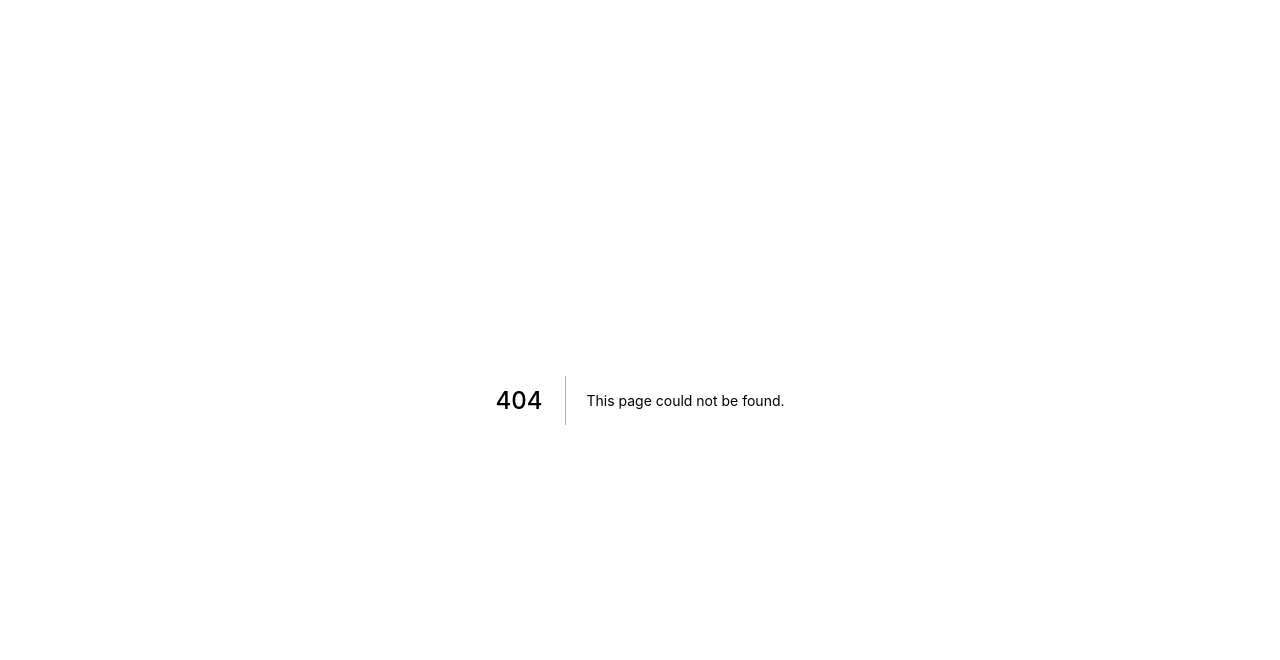
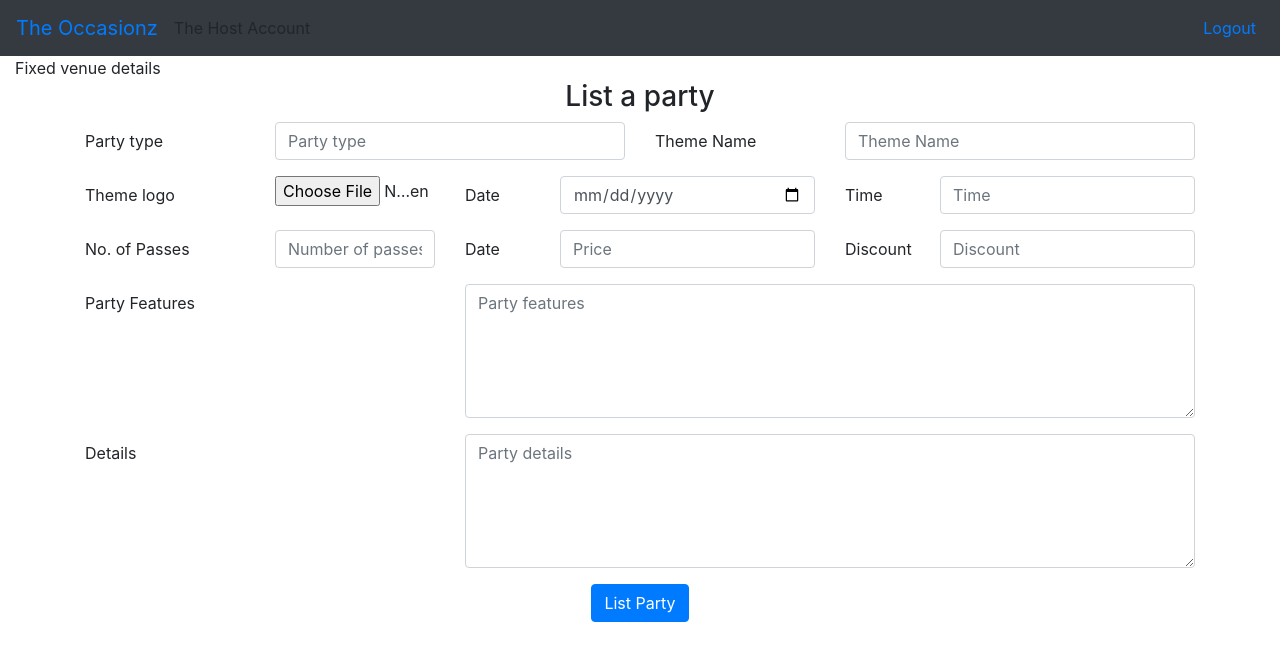
Before and after one commit to Theoccasionz/Frontend, a Next.js app: page /listparty in a window 1280 px wide. Before the commit this address had no page. Shown: the top 660 px of the page. Built offline with nearby package versions, Linux system fonts and the light colour scheme.

Commit message:
feat:listparty basic page added
Signed-off-by: k-kumar-01 <kushalkumargupta4@gmail.com>

```diff
--- /dev/null
+++ b/components/host/form.tsx
@@ -0,0 +1,157 @@
+import { FC, Fragment } from 'react';
+
+import { useForm } from 'react-hook-form';
+import Form from 'react-bootstrap/Form';
+import Row from 'react-bootstrap/Row';
+import Col from 'react-bootstrap/Col';
+import Button from 'react-bootstrap/Button';
+
+const ListPartyForm: FC = () => {
+  const { register, handleSubmit, errors } = useForm({ mode: 'onTouched' });
+
+  interface FormData {
+    id: string;
+    number: string;
+    password: string;
+  }
+
+  const onSubmit = (data: FormData, e: any) => {
+    console.log(typeof data);
+  };
+
+  return (
+    <Fragment>
+      <h3 className="text-center">List a party</h3>
+      <Form onSubmit={handleSubmit(onSubmit)}>
+        <Form.Group as={Row}>
+          <Form.Label column md={12} lg={2}>
+            Party type
+          </Form.Label>
+          <Col md={12} lg={4}>
+            <Form.Control
+              type="text"
+              name="ptype"
+              placeholder="Party type"
+              ref={register({ required: true })}
+            />
+            {errors.ptype && <small className="text-danger">Party type required</small>}
+          </Col>
+          <Form.Label column md={12} lg={2}>
+            Theme Name
+          </Form.Label>
+          <Col md={12} lg={4}>
+            <Form.Control
+              type="text"
+              name="tname"
+              placeholder="Theme Name"
+              ref={register({ required: true })}
+            />
+            {errors.tname && <small className="text-danger">Theme Name required</small>}
+          </Col>
+        </Form.Group>
+        <Form.Group as={Row}>
+          <Form.Label column md={12} lg={2}>
+            Theme logo
+          </Form.Label>
+          <Col md={12} lg={2}>
+            <Form.Control type="file" name="tlogo" />
+          </Col>
+          <Form.Label column md={12} lg={1}>
+            Date
+          </Form.Label>
+          <Col md={12} lg={3}>
+            <Form.Control
+              type="date"
+              name="date"
+              placeholder="Date"
+              ref={register({ required: true })}
+            />
+            {errors.date && <small className="text-danger">Date Required</small>}
+          </Col>
+          <Form.Label column md={12} lg={1}>
+            Time
+          </Form.Label>
+          <Col md={12} lg={3}>
+            <Form.Control
+              type="text"
+              name="date"
+              placeholder="Time"
+              ref={register({ required: true })}
+            />
+            {errors.time && <small className="text-danger">Time Required</small>}
+          </Col>
+        </Form.Group>
+        <Form.Group as={Row}>
+          <Form.Label column md={12} lg={2}>
+            No. of Passes
+          </Form.Label>
+          <Col md={12} lg={2}>
+            <Form.Control
+              type="text"
+              name="number_pass"
+              placeholder="Number of passes"
+              ref={register({ required: true })}
+            />
+            {errors.number_pass && <small className="text-danger">Time Required</small>}
+          </Col>
+          <Form.Label column md={12} lg={1}>
+            Date
+          </Form.Label>
+          <Col md={12} lg={3}>
+            <Form.Control
+              type="number"
+              name="price"
+              placeholder="Price"
+              ref={register({ required: true })}
+            />
+            {errors.price && <small className="text-danger">Date Required</small>}
+          </Col>
+          <Form.Label column md={12} lg={1}>
+            Discount
+          </Form.Label>
+          <Col md={12} lg={3}>
+            <Form.Control type="number" name="discount" placeholder="Discount" />
+          </Col>
+        </Form.Group>
+        <Form.Group as={Row}>
+          <Form.Label column md={12} lg={4}>
+            Party Features
+          </Form.Label>
+          <Col md={12} lg={8}>
+            <Form.Control
+              as="textarea"
+              rows={5}
+              name="pfeatures"
+              placeholder="Party features"
+              ref={register({ required: true })}
+            />
+            {errors.pfeatures && <small className="text-danger">Party features required</small>}
+          </Col>
+        </Form.Group>
+        <Form.Group as={Row}>
+          <Form.Label column md={12} lg={4}>
+            Details
+          </Form.Label>
+          <Col md={12} lg={8}>
+            <Form.Control
+              as="textarea"
+              rows={5}
+              name="pdetails"
+              placeholder="Party details"
+              //   ref={register({ required: true })}
+            />
+            {/* {errors.ptype && <small className="text-danger">Party features required</small>} */}
+          </Col>
+        </Form.Group>
+
+        <div className="text-center">
+          <Button variant="primary" type="submit">
+            List Party
+          </Button>
+        </div>
+      </Form>
+    </Fragment>
+  );
+};
+
+export default ListPartyForm;
--- /dev/null
+++ b/components/host/header.tsx
@@ -0,0 +1,31 @@
+import React from 'react';
+import Link from 'next/link';
+import Navbar from 'react-bootstrap/Navbar';
+import Nav from 'react-bootstrap/Nav';
+
+const ListPartyHeader: React.FC = () => {
+  return (
+    <Navbar sticky="top" bg="dark" variant="dark" expand="lg">
+      <Navbar.Brand>
+        <Link href="/index">
+          <a>The Occasionz</a>
+        </Link>
+      </Navbar.Brand>
+      <Nav.Item>The Host Account</Nav.Item>
+
+      <Navbar.Toggle aria-controls="basic-navbar-nav" />
+      <Navbar.Collapse id="basic-navbar-nav">
+        <Nav className="ml-auto align-items-center">
+
+          <Nav.Link>
+            <Link href="/">
+              <a>Logout</a>
+            </Link>
+          </Nav.Link>
+        </Nav>
+      </Navbar.Collapse>
+    </Navbar>
+  );
+};
+
+export default ListPartyHeader;
--- /dev/null
+++ b/pages/listparty.tsx
@@ -0,0 +1,18 @@
+import { FC, Fragment } from 'react';
+import Container from 'react-bootstrap/Container';
+import ListPartyForm from '../components/host/form';
+import ListPartyHeader from '../components/host/header';
+
+const ListPartyPage: FC = () => {
+  return (
+    <Fragment>
+      <ListPartyHeader />
+      <Container fluid>Fixed venue details</Container>
+      <Container>
+        <ListPartyForm />
+      </Container>
+    </Fragment>
+  );
+};
+
+export default ListPartyPage;
```
